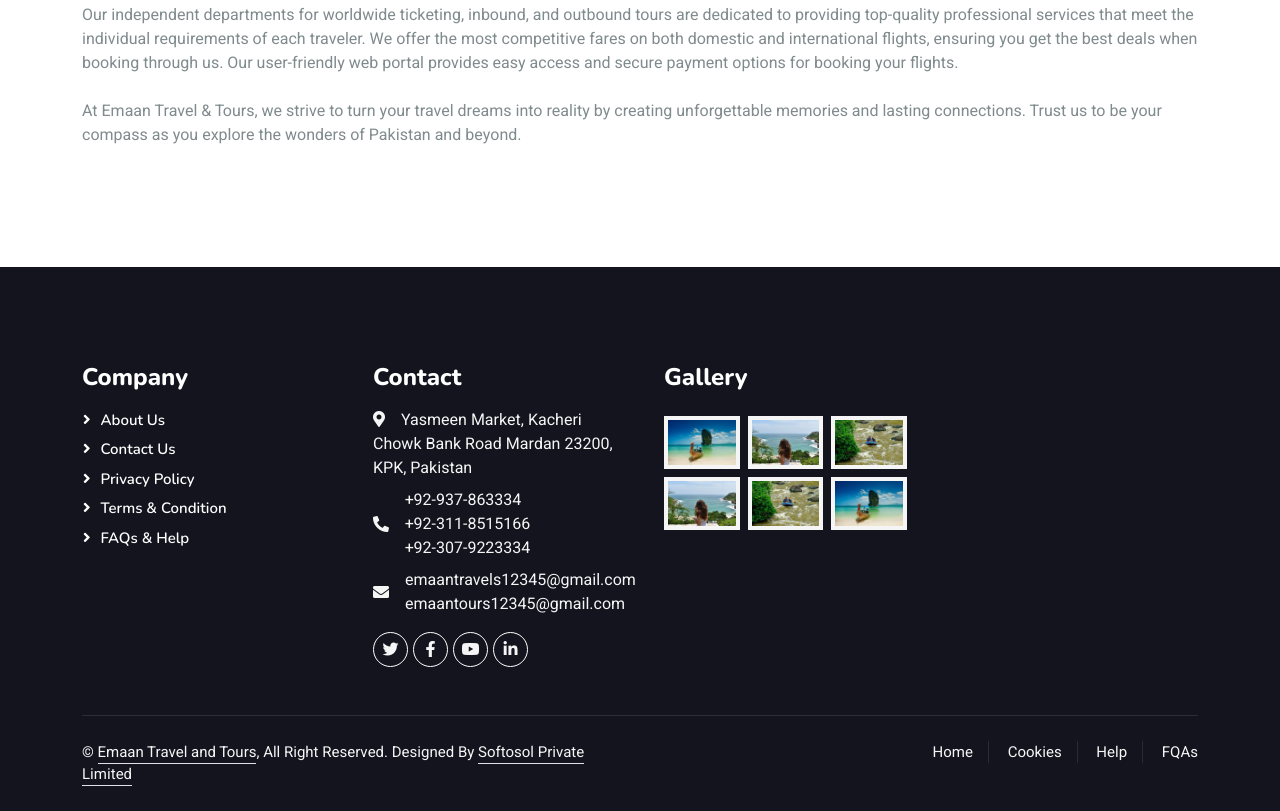
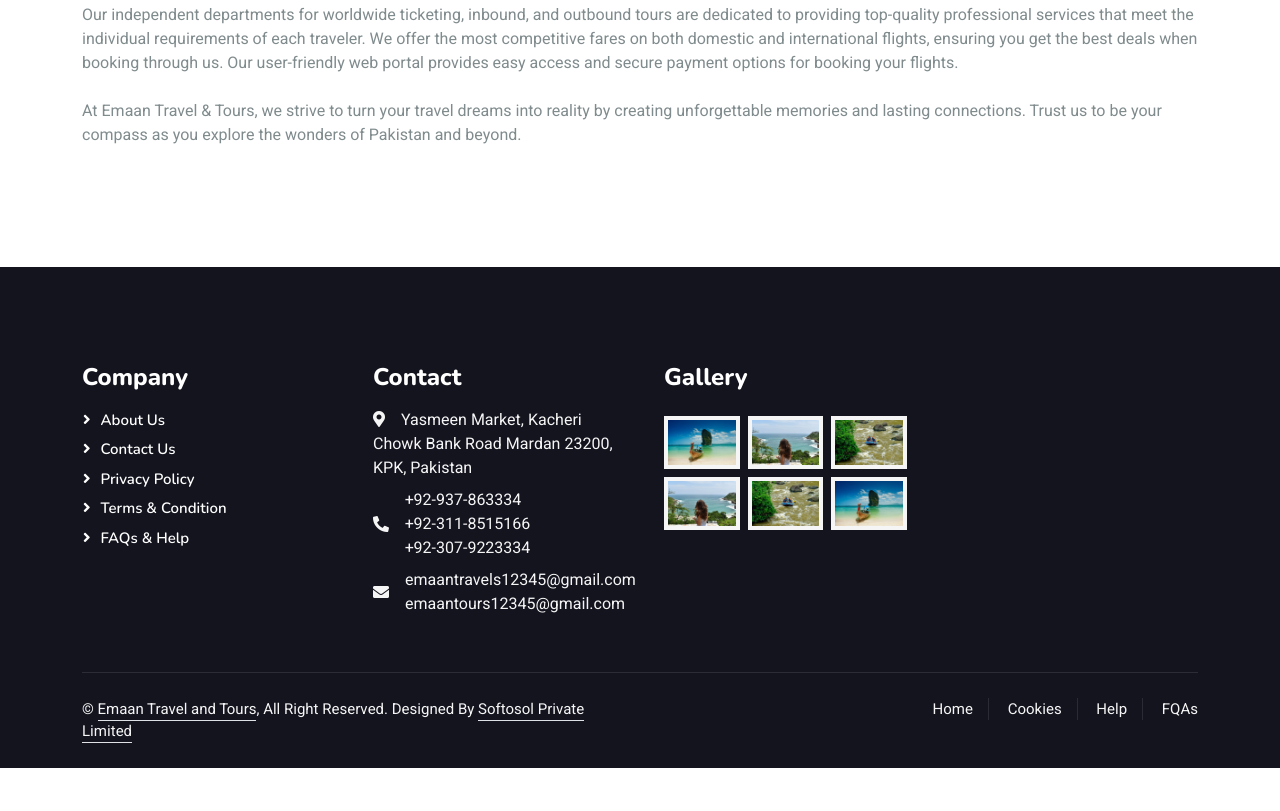
Before and after one commit to UzairDanyal/EmaanTravelAndTours, a plain HTML site: page about.html in a window 1280 px wide. Shown: the part 1184-1995 px from the top of the page. After the commit the page ends 1952 px from the top, so only its background shows below. Drawn offline with nearby package versions, Linux system fonts and the light colour scheme.

Commit message:
social link removed

```diff
--- a/about.html
+++ b/about.html
@@ -308,12 +308,12 @@
                             <span>emaantours12345@gmail.com</span>
                         </span>
                     </p>
-                    <div class="d-flex pt-2">
+                    <!-- <div class="d-flex pt-2">
                         <a class="btn btn-outline-light btn-social" href=""><i class="fab fa-twitter"></i></a>
                         <a class="btn btn-outline-light btn-social" href=""><i class="fab fa-facebook-f"></i></a>
                         <a class="btn btn-outline-light btn-social" href=""><i class="fab fa-youtube"></i></a>
                         <a class="btn btn-outline-light btn-social" href=""><i class="fab fa-linkedin-in"></i></a>
-                    </div>
+                    </div> -->
                 </div>
                 <div class="col-lg-3 col-md-6">
                     <h4 class="text-white mb-3">Gallery</h4>
```
Also changed, not shown: contact.html (+2 -2 lines), index.html (+2 -2 lines).
